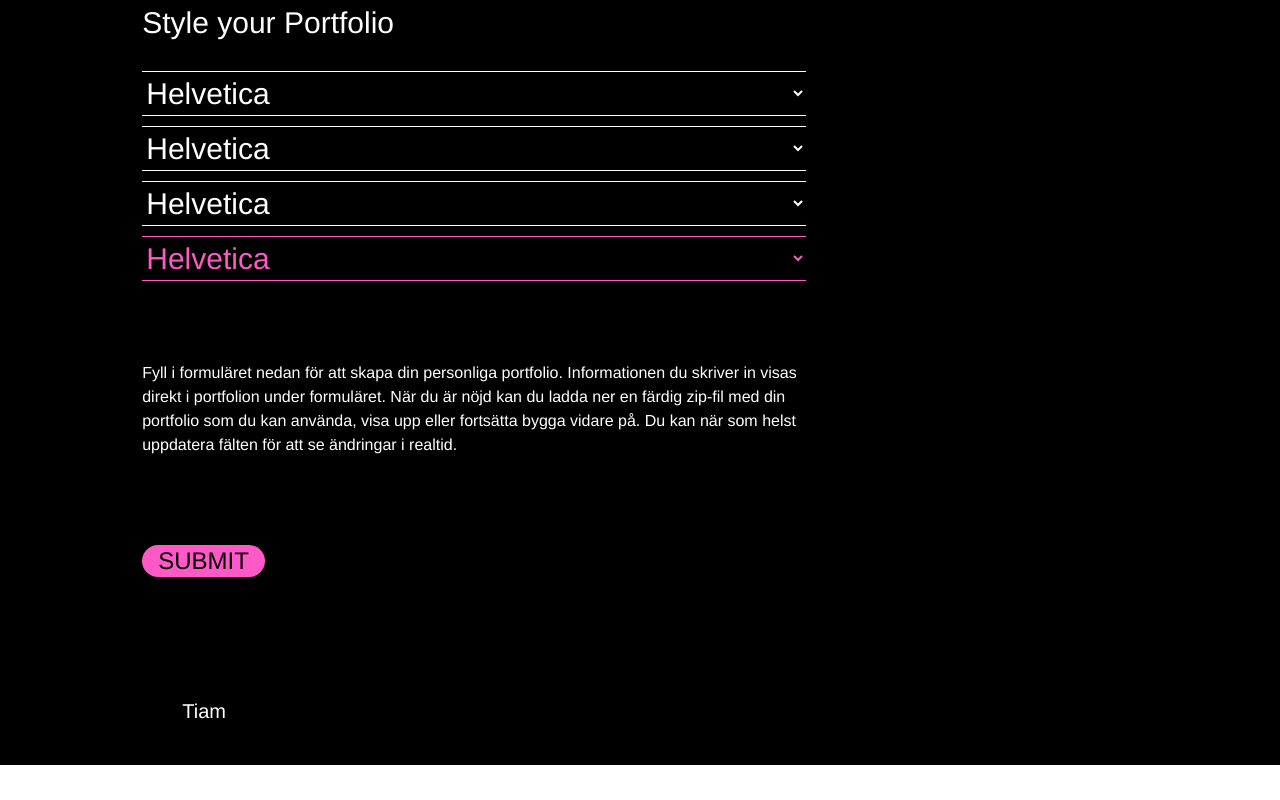
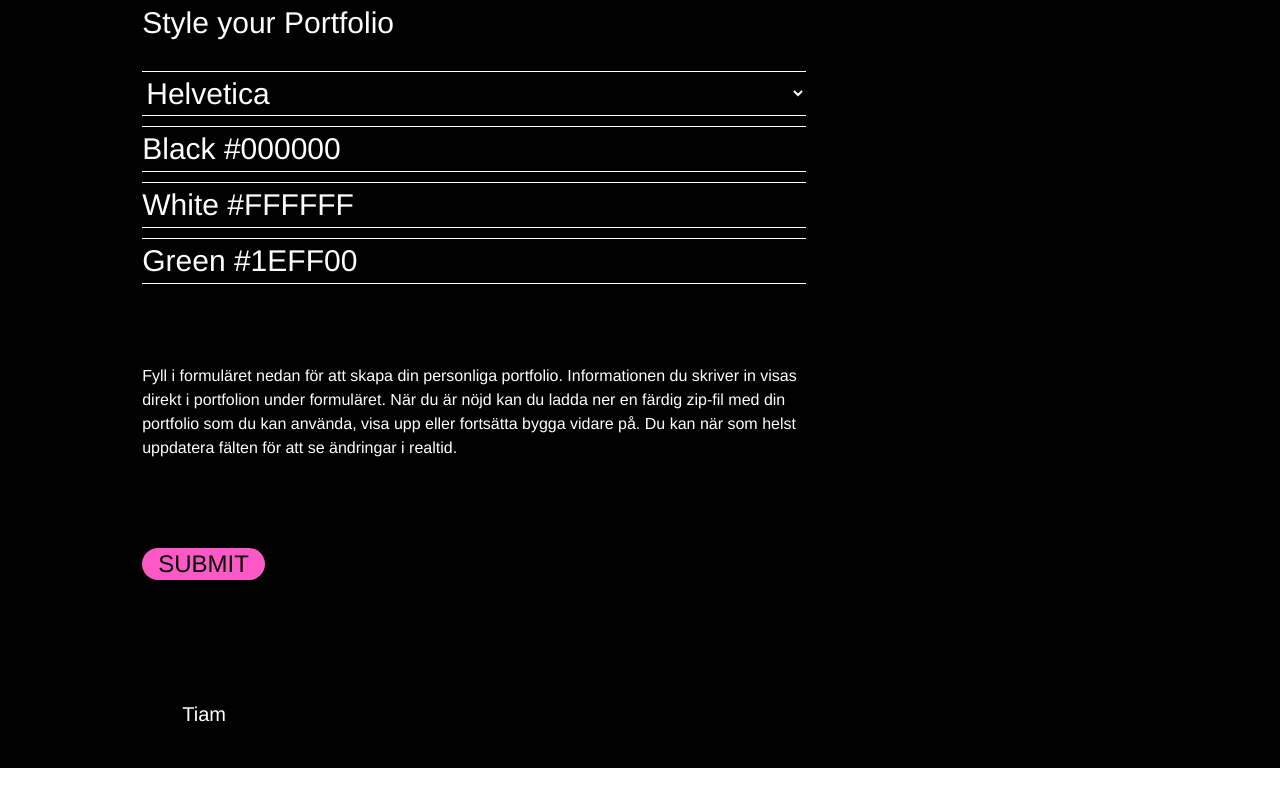
Before and after one commit to maxwelin/team-1, a React (Vite) app: page / in a window 1280 px wide. Shown: the part 1979-2779 px from the top of the page. Built offline with nearby package versions, Linux system fonts and the light colour scheme.

Commit message:
Added hover on submit button and fixed the color inputs

```diff
--- a/src/components/Form/Form.jsx
+++ b/src/components/Form/Form.jsx
@@ -1,9 +1,16 @@
-import { useContext } from "react";
+import { useContext, useState } from "react";
 import { FormContext } from "../providers/FormContext";
 import { BsFiletypePdf, BsFiletypeJpg } from "react-icons/bs";
 import { CgProfile } from "react-icons/cg";
 
 const Form = () => {
+  const [bgColor, setBgColor] = useState("#000000");
+  const [fontColor, setFontColor] = useState("#FFFFFF");
+  const [accentColor, setAccentColor] = useState("#1EFF00");
+  const [bgColorName, setBgColorName] = useState("Black #000000");
+  const [fontColorName, setFontColorName] = useState("White #FFFFFF");
+  const [accentColorName, setAccentColorName] = useState("Green #1EFF00");
+
   const {
     firstName,
     lastName,
@@ -47,6 +54,22 @@ const Form = () => {
     if (file && file.type === "application/pdf") {
       setCvFile(file);
       setCvFileName(file.name);
+    }
+  };
+
+  const handleColorChange = (e) => {
+    const currentColor = e.target.value;
+    const colorName = e.target.name;
+
+    if (colorName === "bgColor") {
+      setBgColor(currentColor);
+      setBgColorName(currentColor.toUpperCase());
+    } else if (colorName === "fontColor") {
+      setFontColor(currentColor);
+      setFontColorName(currentColor.toUpperCase());
+    } else if (colorName === "accentColor") {
+      setAccentColor(currentColor);
+      setAccentColorName(currentColor.toUpperCase());
     }
   };
 
@@ -185,12 +208,6 @@ const Form = () => {
           />
         </div>
 
-        {/* <textarea
-          name="about"
-          defaultValue=""
-          placeholder="About me"
-        ></textarea> */}
-
         <div className="flex flex-col mt-30 mb-30">
           <p className="text-white text-3xl text-left font-normal">
             Upload images of your projects
@@ -235,36 +252,44 @@ const Form = () => {
           </p>
           <select
             name="fontTheme"
-            className="outline-none border-t border-b border-white w-full text-3xl font-light text-white pt-1 pb-1"
+            className="outline-none cursor-pointer border-t border-b border-white w-full text-3xl font-light text-white pt-1 pb-1"
           >
             <option value="sans">Helvetica</option>
             <option value="poppins">Poppins</option>
             <option value="mono">Monospace</option>
           </select>
-          <select
-            name="fontTheme"
-            className="outline-none border-t border-b border-white w-full text-3xl font-light text-white pt-1 pb-1"
-          >
-            <option value="sans">Helvetica</option>
-            <option value="poppins">Poppins</option>
-            <option value="mono">Monospace</option>
-          </select>
-          <select
-            name="fontTheme"
-            className="outline-none border-t border-b border-white w-full text-3xl font-light text-white pt-1 pb-1"
-          >
-            <option value="sans">Helvetica</option>
-            <option value="poppins">Poppins</option>
-            <option value="mono">Monospace</option>
-          </select>
-          <select
-            name="fontTheme"
-            className="outline-none border-t border-b border-[#FF58C7] w-full text-3xl font-light text-[#FF58C7] pt-1 pb-1"
-          >
-            <option value="sans">Helvetica</option>
-            <option value="poppins">Poppins</option>
-            <option value="mono">Monospace</option>
-          </select>
+
+          <label className="outline-none cursor-pointer border-t border-b border-white w-full text-3xl font-light text-white pt-1 pb-1">
+            {bgColorName}
+            <input
+              type="color"
+              value={bgColor}
+              onChange={handleColorChange}
+              name="bgColor"
+              className="opacity-0 cursor-pointer"
+            />
+          </label>
+
+          <label className="outline-none cursor-pointer border-t border-b border-white w-full text-3xl font-light text-white pt-1 pb-1">
+            {fontColorName}
+            <input
+              type="color"
+              value={fontColor}
+              onChange={handleColorChange}
+              name="fontColor"
+              className="opacity-0 cursor-pointer"
+            />
+          </label>
+          <label className="outline-none cursor-pointer border-t border-b border-white w-full text-3xl font-light text-white pt-1 pb-1">
+            {accentColorName}
+            <input
+              type="color"
+              value={accentColor}
+              onChange={handleColorChange}
+              name="accentColor"
+              className="opacity-0 cursor-pointer"
+            />
+          </label>
         </div>
 
         <p className="text-white text-1xl text-left mb-2 font-normal w-2/3">
@@ -276,11 +301,9 @@ const Form = () => {
           realtid.
         </p>
 
-        {/* <input type="color" name="colorTheme" /> */}
-
         <button
           type="submit"
-          className="cursor-pointer items-center pl-4 pr-4 rounded-4xl mt-20 mb-20 text-black text-2xl bg-[#FF58C7]"
+          className="cursor-pointer items-center pl-4 pr-4 rounded-4xl mt-20 mb-20 text-black text-2xl bg-[#FF58C7] transition duration-300 ease-in-out hover:bg-fuchsia-600"
         >
           SUBMIT
         </button>
```
